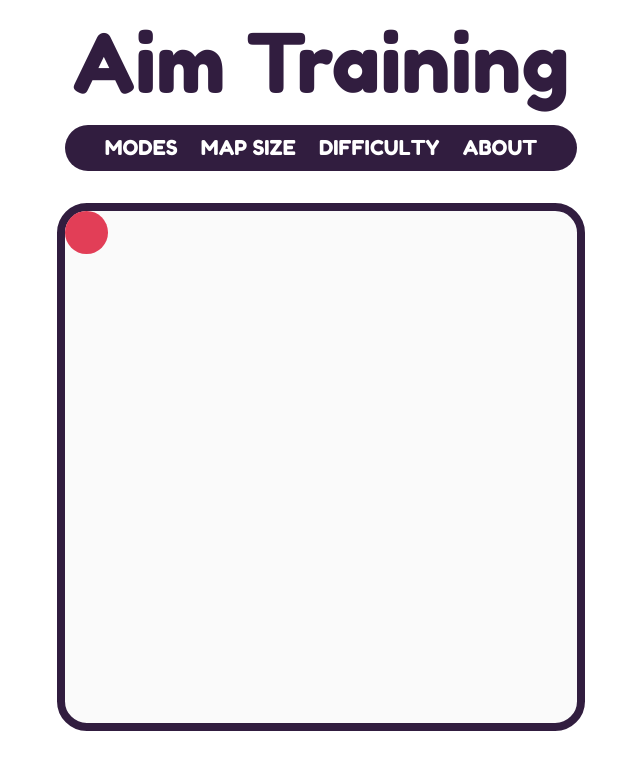
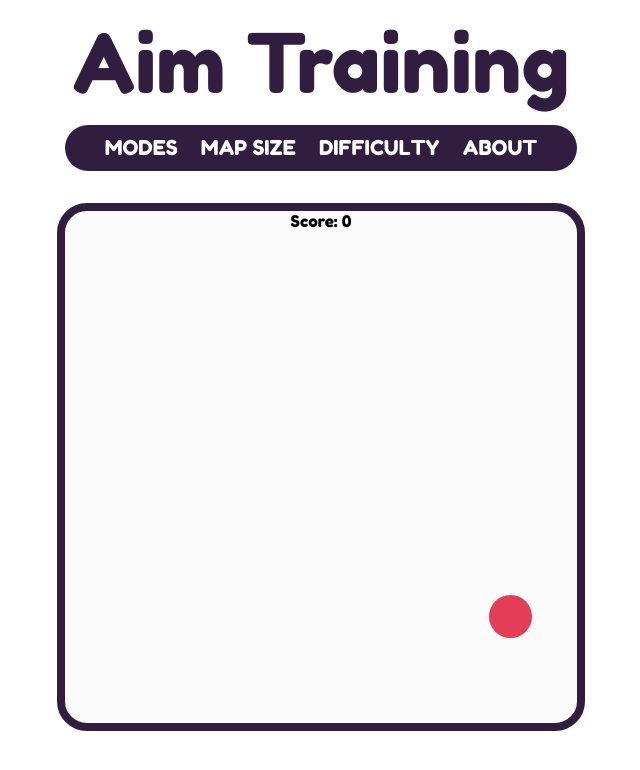
Before and after one commit to nmatynia/aim-training, a React (Create React App) app: page / in a window 1280 px wide. Shown: the top 770 px of the page, without its empty margins (319-959 px from the left). Built offline with nearby package versions, Linux system fonts and the light colour scheme.

Commit message:
Added basic logic for the app

```diff
--- a/src/App.tsx
+++ b/src/App.tsx
@@ -1,15 +1,23 @@
-import React from 'react';
-import logo from './logo.svg';
+import React,{useState} from 'react';
 import './App.css';
 import GameArea from './Components/GameArea';
 import Nav from './Components/Nav';
+
+interface IState{
+  score: number;
+  time: number;
+}
+
 const App: React.FC = () =>{
+
+  const [score,setScore] = useState<IState["score"]>(0)
+  const [time,setTime] = useState<IState["time"]>(0)
+  console.log("Score: ",score)
   return (
     <div className="App">
         <h1 className ="appHeader">Aim Training</h1>
         <Nav/>
-        <GameArea/>
-
+        <GameArea setScore={setScore} score={score}/>
     </div>
   );
 }
--- a/src/Components/GameArea.tsx
+++ b/src/Components/GameArea.tsx
@@ -1,10 +1,25 @@
 import React from "react";
 import "../Styles/GameArea.css";
 
-const GameArea: React.FC = () =>{
+interface IProps{
+    score:number
+    setScore:React.Dispatch<React.SetStateAction<number>>
+}
+
+const GameArea: React.FC<IProps> = ({setScore,score}) =>{
+    const randomizePosition = ():number =>{
+        const number = Math.floor(Math.random() * 59);
+        console.log(number);
+        return number;
+    }
+
+    const handleClick = () =>{
+        return ()=> setScore(prevState => prevState + 1)
+    }
     return (
         <div className="GameArea">
-            <div className="target" style={{left:"0px"}}></div>
+            <div onClick ={handleClick()}className="target" style={{left:`${randomizePosition()}vh`, top:`${randomizePosition()}vh`}}></div>
+            <div className="score">Score: {score}</div>
         </div>
     )
 }
```
